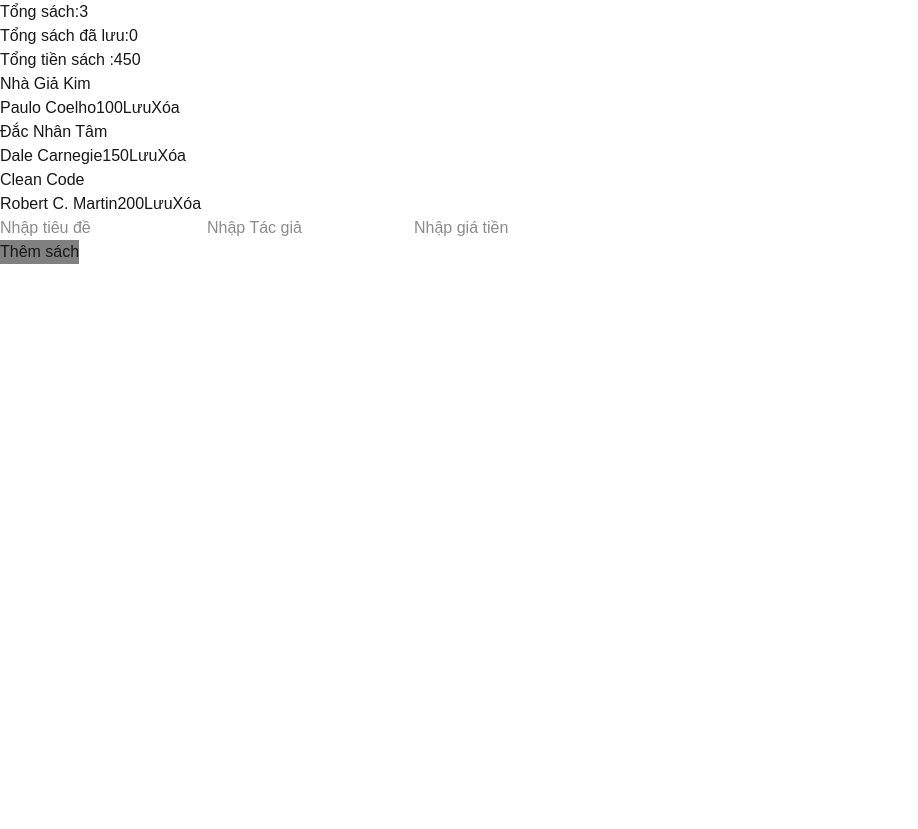
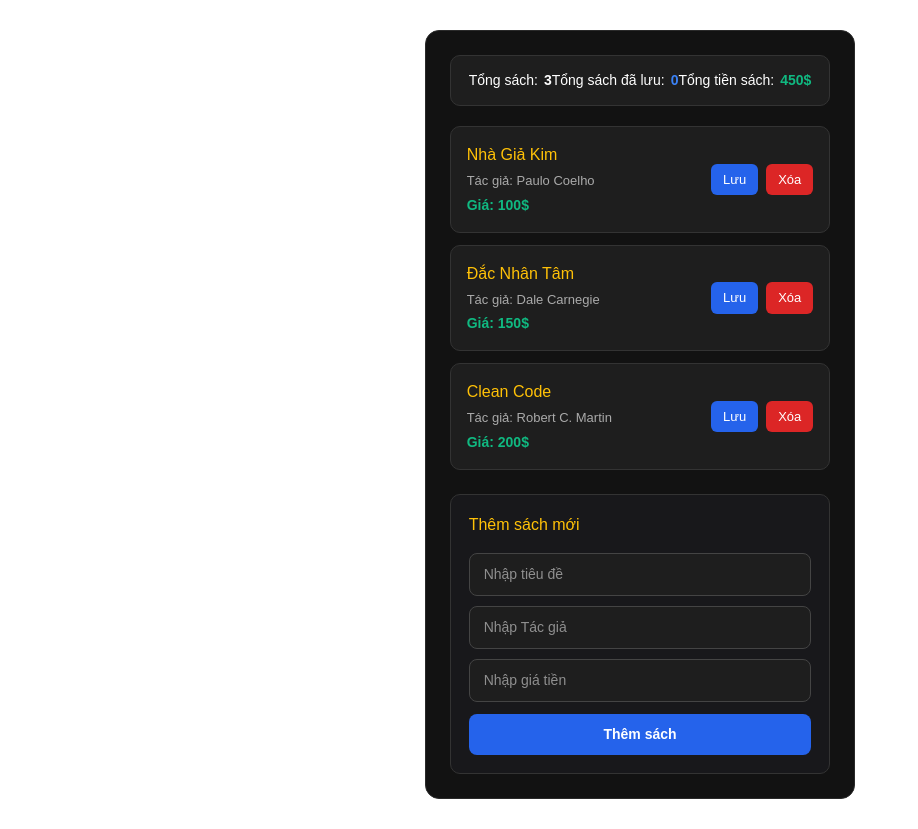
Before and after one commit to ngoia6664-tech/Learning_HTML_CSS, a Next.js app in the folder GIAI ĐOẠN 2 REACT/learning_react/: page /Day2/bai1 in a window 1280 px wide. Shown: the whole page, without its empty margins (0-918 px from the left). Before the commit the page ends 800 px from the top, so only its background shows below. Built offline with nearby package versions, Linux system fonts and the light colour scheme.

Commit message:
Day2 bài 1 thêm css

```diff
--- a/GIAI ĐOẠN 2 REACT/learning_react/app/Day2/bai1/page.tsx
+++ b/GIAI ĐOẠN 2 REACT/learning_react/app/Day2/bai1/page.tsx
@@ -1,16 +1,6 @@
-// Mảng ban đầu 3 sách { id, title, author, price }.
-// Form có 3 ô: tên sách, tác giả, giá, và một nút Thêm. Bấm nút hoặc nhấn Enter đều thêm được. Thêm xong, cả 3 ô trống lại.
-// Không cho thêm nếu tên sách trống, hoặc giá không phải số lớn hơn 0. Khi đó hiện một dòng chữ đỏ báo lý do,
-// và không thêm gì vào danh sách.
-// Mỗi sách có nút Xóa. Phía trên danh sách hiện Tổng số sách và Tổng tiền, tính từ mảng mỗi lần vẽ, không tạo state thứ hai (như bài 6).
-// Xóa phải chạy đúng với cả sách mới thêm.
-// Hai chỗ về công cụ
-// price phải lưu là số, không phải chuỗi, thì Tổng tiền mới cộng đúng. Nhớ e.target.value luôn là chuỗi.
-// 3 ô thì dùng 3 state, hoặc một state là một object (khi đó cần spread và computed key [key]: value em đã học ở Giai đoạn 0).
-//  Cách nào cũng được, em ghi một dòng vì sao chọn.
-//Thời gian bắt đầu: 9h10
 "use client";
 import { useState } from "react";
+
 const initialBooks = [
   {
     id: 1,
@@ -34,6 +24,7 @@ const initialBooks = [
     saved: false,
   },
 ];
+
 function Book(props: {
   title: string;
   author: string;
@@ -43,36 +34,49 @@ function Book(props: {
   onRemove: () => void;
 }) {
   return (
-    <div>
-      <h3>{props.title}</h3>
-      <span>{props.author}</span>
-      <span>{props.price}</span>
-      <button onClick={props.onSave}>{props.saved ? "Hủy Lưu" : "Lưu"}</button>
-      <button onClick={props.onRemove}>Xóa</button>
+    <div style={styles.bookCard}>
+      <div style={styles.bookInfo}>
+        <h3 style={styles.bookTitle}>{props.title}</h3>
+        <span style={styles.bookAuthor}>Tác giả: {props.author}</span>
+        <span style={styles.bookPrice}>Giá: {props.price}$</span>
+      </div>
+      <div style={styles.bookActions}>
+        <button
+          onClick={props.onSave}
+          style={props.saved ? styles.btnUnsaveBtn : styles.btnSaveBtn}
+        >
+          {props.saved ? "Hủy Lưu" : "Lưu"}
+        </button>
+        <button onClick={props.onRemove} style={styles.btnRemove}>Xóa</button>
+      </div>
     </div>
   );
 }
+
 export default function Home() {
   const [Listbook, setListbook] = useState(initialBooks);
   const [newSach, setNewSach] = useState({ title: "", author: "", price: "" });
-  const [loi,setLoi] = useState("")
+  const [loi, setLoi] = useState("");
+
   function ThemSach(e: React.FormEvent<HTMLFormElement>) {
     e.preventDefault();
-    const title= newSach.title;
-    const author= newSach.author;
-    const price = newSach.price
-    if(title.trim()===""){
-      setLoi("Tên không được để trống ")
-      return
+    const title = newSach.title;
+    const author = newSach.author;
+    const price = newSach.price;
+
+    if (title.trim() === "") {
+      setLoi("Tên không được để trống ");
+      return;
     }
-    if(author.trim()===""){
-      setLoi("Tác giả không được để trống")
-      return
+    if (author.trim() === "") {
+      setLoi("Tác giả không được để trống");
+      return;
     }
-    if(!(Number(price) >0)){
-      setLoi("giá tiền không hợp lệ")
-      return
+    if (!(Number(price) > 0)) {
+      setLoi("giá tiền không hợp lệ");
+      return;
     }
+
     setListbook([
       ...Listbook,
       {
@@ -84,29 +88,37 @@ export default function Home() {
       },
     ]);
     setNewSach({ title: "", author: "", price: "" });
-    setLoi("")
+    setLoi("");
   }
+
   function btnRemove(id: number) {
     setListbook(Listbook.filter((x) => x.id !== id));
   }
+
   function btnSave(id: number) {
     setListbook(
       Listbook.map((x) => (x && x.id === id ? { ...x, saved: !x.saved } : x)),
     );
   }
+
   const TotalBook = Listbook.length;
   const TotalBookSave = Listbook.filter((x) => x.saved).length;
   const TotalPriceSave = Listbook.reduce(
     (acc, cur) => acc + cur.price,
     0,
   );
+
   return (
-    <div>
-      <h3>Tổng sách:{TotalBook}</h3>
-      <h3>Tổng sách đã lưu:{TotalBookSave}</h3>
-      <h3>Tổng tiền sách :{TotalPriceSave}</h3>
-      {/* // Danh sách sách  */}
-      <div>
+    <div style={styles.container}>
+      {/* Thống kê */}
+      <div style={styles.statsBox}>
+        <div style={styles.statItem}>Tổng sách: <strong>{TotalBook}</strong></div>
+        <div style={styles.statItem}>Tổng sách đã lưu: <strong style={{ color: "#3b82f6" }}>{TotalBookSave}</strong></div>
+        <div style={styles.statItem}>Tổng tiền sách: <strong style={{ color: "#10b981" }}>{TotalPriceSave}$</strong></div>
+      </div>
+
+      {/* Danh sách sách */}
+      <div style={styles.listContainer}>
         {Listbook.map((x) => (
           <div key={x.id}>
             <Book
@@ -120,9 +132,12 @@ export default function Home() {
           </div>
         ))}
       </div>
-      {/* // Ô nhập liệu */}
-      <div>
-        <form onSubmit={ThemSach}>
+
+      {/* Ô nhập liệu */}
+      <div style={{ marginTop: "24px" }}>
+        <form onSubmit={ThemSach} style={styles.form}>
+          <h3 style={styles.formTitle}>Thêm sách mới</h3>
+          <div style={styles.inputGroup}>
             <input
               type="text"
               value={newSach.title}
@@ -130,6 +145,7 @@ export default function Home() {
                 setNewSach({ title: e.target.value, author: newSach.author, price: newSach.price })
               }
               placeholder="Nhập tiêu đề"
+              style={styles.input}
             />
             <input
               type="text"
@@ -138,6 +154,7 @@ export default function Home() {
                 setNewSach({ title: newSach.title, author: e.target.value, price: newSach.price })
               }
               placeholder="Nhập Tác giả"
+              style={styles.input}
             />
             <input
               type="text"
@@ -146,11 +163,164 @@ export default function Home() {
                 setNewSach({ title: newSach.title, author: newSach.author, price: e.target.value })
               }
               placeholder="Nhập giá tiền"
+              style={styles.input}
             />
-          <p style={{ color: "red" }}>{loi}</p>
-          <button type="submit" style={{backgroundColor:"gray"}}>Thêm sách</button>
+          </div>
+          {loi && <p style={{ color: "#ef4444", fontSize: "13px", margin: "0" }}>Lỗi: {loi}</p>}
+          <button type="submit" style={styles.btnSubmit}>Thêm sách</button>
         </form>
       </div>
     </div>
   );
 }
+
+// 🎨 Cục CSS giao diện viết trực tiếp bằng JS Object (Logic giữ nguyên 100%)
+const styles = {
+  container: {
+    maxWidth: "700px",
+    margin: "30px auto",
+    backgroundColor: "#121212",
+    border: "1px solid #2a2a2a",
+    borderRadius: "14px",
+    padding: "24px",
+    color: "#ffffff",
+    fontFamily: "sans-serif",
+  } as React.CSSProperties,
+
+  statsBox: {
+    display: "flex",
+    justifyContent: "space-between",
+    backgroundColor: "#1e1e1e",
+    border: "1px solid #333",
+    padding: "14px 18px",
+    borderRadius: "10px",
+    marginBottom: "20px",
+    fontSize: "14px",
+  } as React.CSSProperties,
+
+  statItem: {
+    display: "flex",
+    gap: "6px",
+    alignItems: "center",
+  } as React.CSSProperties,
+
+  listContainer: {
+    display: "flex",
+    flexDirection: "column" as const,
+    gap: "12px",
+  } as React.CSSProperties,
+
+  bookCard: {
+    display: "flex",
+    justifyContent: "space-between",
+    alignItems: "center",
+    backgroundColor: "#1e1e1e",
+    border: "1px solid #333",
+    borderRadius: "10px",
+    padding: "16px",
+  } as React.CSSProperties,
+
+  bookInfo: {
+    display: "flex",
+    flexDirection: "column" as const,
+    gap: "4px",
+  } as React.CSSProperties,
+
+  bookTitle: {
+    color: "#ffc107",
+    fontSize: "16px",
+    margin: "0",
+  } as React.CSSProperties,
+
+  bookAuthor: {
+    color: "#aaa",
+    fontSize: "13px",
+    margin: "0",
+  } as React.CSSProperties,
+
+  bookPrice: {
+    color: "#10b981",
+    fontSize: "14px",
+    fontWeight: "bold",
+    margin: "0",
+  } as React.CSSProperties,
+
+  bookActions: {
+    display: "flex",
+    gap: "8px",
+  } as React.CSSProperties,
+
+  btnSaveBtn: {
+    backgroundColor: "#2563eb",
+    color: "white",
+    border: "none",
+    padding: "6px 12px",
+    borderRadius: "6px",
+    fontSize: "13px",
+    cursor: "pointer",
+  } as React.CSSProperties,
+
+  btnUnsaveBtn: {
+    backgroundColor: "#d97706",
+    color: "white",
+    border: "none",
+    padding: "6px 12px",
+    borderRadius: "6px",
+    fontSize: "13px",
+    cursor: "pointer",
+  } as React.CSSProperties,
+
+  btnRemove: {
+    backgroundColor: "#dc2626",
+    color: "white",
+    border: "none",
+    padding: "6px 12px",
+    borderRadius: "6px",
+    fontSize: "13px",
+    cursor: "pointer",
+  } as React.CSSProperties,
+
+  form: {
+    backgroundColor: "#18181b",
+    border: "1px solid #333",
+    padding: "18px",
+    borderRadius: "10px",
+    display: "flex",
+    flexDirection: "column" as const,
+    gap: "12px",
+  } as React.CSSProperties,
+
+  formTitle: {
+    color: "#ffc107",
+    fontSize: "16px",
+    margin: "0 0 4px 0",
+  } as React.CSSProperties,
+
+  inputGroup: {
+    display: "grid",
+    gridTemplateColumns: "repeat(auto-fit, minmax(180px, 1fr))",
+    gap: "10px",
+  } as React.CSSProperties,
+
+  input: {
+    padding: "10px 14px",
+    backgroundColor: "#1e1e1e",
+    border: "1px solid #444",
+    borderRadius: "8px",
+    color: "#fff",
+    fontSize: "14px",
+    outline: "none",
+    boxSizing: "border-box" as const,
+  } as React.CSSProperties,
+
+  btnSubmit: {
+    backgroundColor: "#2563eb",
+    color: "white",
+    border: "none",
+    padding: "10px 16px",
+    borderRadius: "8px",
+    fontSize: "14px",
+    fontWeight: "bold",
+    cursor: "pointer",
+  } as React.CSSProperties,
+};
```
Lines whose indentation alone changed are shown as unchanged.
